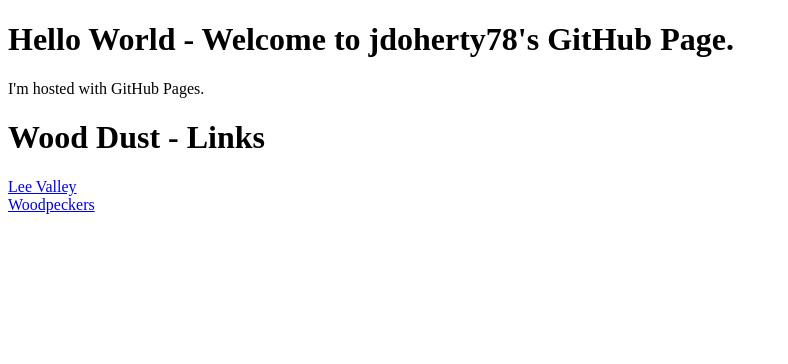
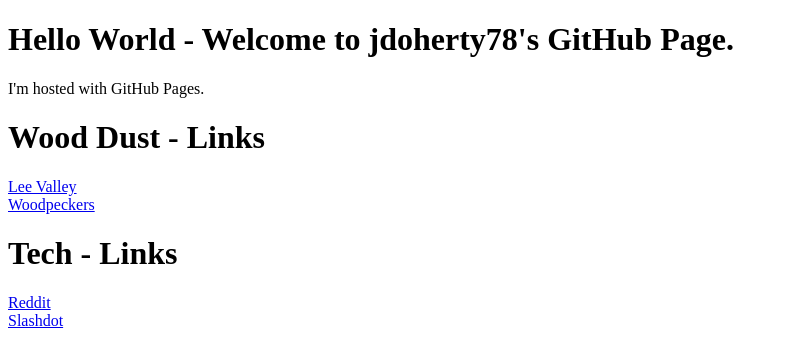
Before and after one commit to jdoherty78/jdoherty78.github.io, a plain HTML site: page index.html in a window 1280 px wide. Shown: the whole page, without its empty margins (0-788 px from the left). Drawn offline with Linux system fonts and the light colour scheme.

Commit message:
Update index.html

```diff
--- a/index.html
+++ b/index.html
@@ -10,12 +10,14 @@
 <p>I'm hosted with GitHub Pages.</p>
 
 <h1>Wood Dust - Links</h1>
-<p><a href="https://www.leevalley.com/en-ca">Lee Valley</a><br>
+<p>
+<a href="https://www.leevalley.com/en-ca">Lee Valley</a><br>
 <a href="https://shopwoodpeckers.ca/">Woodpeckers</a>
-
-
 </p>
 
+<h1>Tech - Links</h1>
+<p><a href="https://www.reddit.com/">Reddit</a><br>
+<a href="https://slashdot.org/">Slashdot</a>
 
 </body>
 </html>
```
